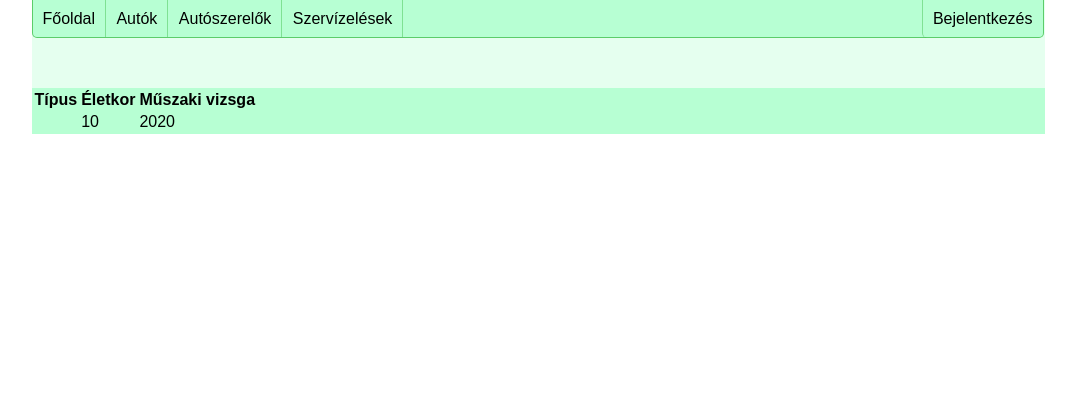
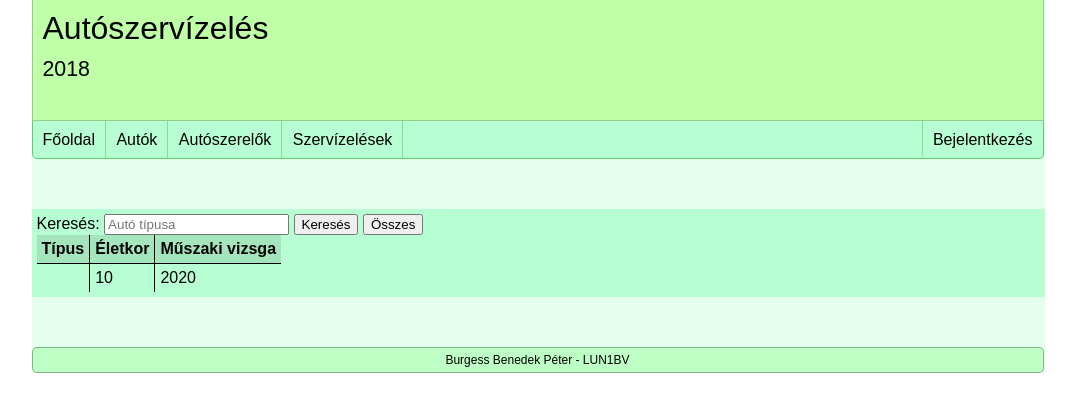
Before and after one commit to benedekb97/info2-hf, a PHP site: page /cars in a window 1280 px wide. Shown: the top 412 px of the page, without its empty margins (102-1178 px from the left). Run offline with PHP 8.4, Linux system fonts and the light colour scheme; tables that the repository leaves empty or names only in its code hold one stand-in row (values such as "Sample post").

Commit message:
Finish project

```diff
--- a/css/main.css
+++ b/css/main.css
@@ -13,6 +13,31 @@
     border-bottom-right-radius:5px;
     border:1px solid rgba(0,155,0,0.5);
     border-top:0;
+}
+
+.container .top{
+    width:100%;
+    background:rgba(100,255,0,0.3);
+    padding: 10px 0 10px 10px;
+    border:1px solid rgba(0,0,0,0.2);
+    border-top:0;
+    height:100px;
+    font-size:24pt;
+}
+
+.container .footer{
+    width:100%;
+    background:rgba(100,255,100,0.3);
+    padding:5px 5px 5px 5px;
+    margin-top:50px;
+    border:1px solid rgba(0,0,0,0.3);
+    border-radius:5px;
+    font-size:9pt;
+    text-align:center;
+}
+
+.container .top span.header-title{
+    font-size:16pt;
 }
 
 .container .header a.header_link{
@@ -77,9 +102,10 @@ body{
 }
 
 .container .content{
-    width:calc(100% + 13px);
+    width:calc(100% + 3px);
     background:rgba(0,255,100,0.2);
     margin-top:50px;
+    padding:5px;
 }
 
 .page-mask{
@@ -91,3 +117,30 @@ body{
     right:0;
     bottom:0;
 }
+
+table{
+    border-spacing:0;
+}
+
+table tr:nth-child(odd) td,th{
+    background:rgba(0,0,0,0.1);
+}
+
+
+table tr td,th{
+    padding:5px;
+    margin:-5px;
+}
+
+table tr td,th{
+    border-bottom:1px solid rgba(0,0,0,1);
+    border-right:1px solid rgba(0,0,0,1);
+}
+
+table tr:last-child td{
+    border-bottom:0;
+}
+
+table tr td:last-child,th:last-child{
+    border-right:0;
+}
--- a/includes/routes.php
+++ b/includes/routes.php
@@ -6,6 +6,7 @@ Router::get('', 'index.php', 'index');
 Router::get('#login', 'index.php', 'index.login');
 
 Router::get('cars', 'cars.php', 'cars');
+Router::post('cars', 'cars.php', 'cars.search');
 Router::get('mechanics', 'mechanics.php', 'mechanics');
 Router::get('profile', 'profile.php', 'profile');
 Router::get('services', 'services.php', 'services');
--- a/views/admin/cars/modify.php
+++ b/views/admin/cars/modify.php
@@ -15,6 +15,7 @@ $car->setType(Request::post('type_'.$car->getId()));
 $car->setTechnicalExamYear(Request::post('technical_exam_year_'.$car->getId()));
 $car->setAge(Request::post('age_'.$car->getId()));
 $car->setOwner(Request::post('owner_'.$car->getId()));
+
 $car->save();
 
 Router::redirect('admin.cars');
--- a/views/cars.php
+++ b/views/cars.php
@@ -8,7 +8,28 @@ $page_title = "Autók";
 
 include "layouts/top.php";
 
+
+if(Request::type() == "POST"){
+    if(Request::post('search_value')!=null){
+    $search_value = Request::post('search_value');
+
+    $cars = Car::search($search_value);
+
+        ?>
+
+        <?php
+    }
+
+}else {
+    $cars = Car::all();
+}
 ?>
+<form action="<?= Router::getLink('cars.search') ?>" method="POST">
+    Keresés:
+    <input type="text" name="search_value" placeholder="Autó típusa">
+    <input type="submit" value="Keresés">
+    <input type="button" onclick="window.location = window.location" value="Összes">
+</form>
     <table>
         <tr>
             <th>Típus</th>
@@ -28,7 +49,7 @@ include "layouts/top.php";
             ?>
         </tr>
         <?php
-        foreach(Car::all() as $car){
+        foreach($cars as $car){
             ?>
             <tr>
                 <td><?= $car->getType() ?></td>
--- a/views/index.php
+++ b/views/index.php
@@ -5,7 +5,7 @@ $page_title = "Főoldal";
 include "layouts/top.php";
 
 ?>
-anyád
+Üdvözöllek a főoldalon!
 <?php
 
 include "layouts/bottom.php";
--- a/views/layouts/bottom.php
+++ b/views/layouts/bottom.php
@@ -1,6 +1,9 @@
 <?php
 namespace Auto;
 ?></div>
+<div class="footer">
+    Burgess Benedek Péter - LUN1BV
+</div>
 </div>
 <?php
 if(!isset($current_user)){
--- a/views/layouts/top.php
+++ b/views/layouts/top.php
@@ -8,6 +8,10 @@ namespace Auto;
 </head>
 <body>
 <div class="container">
+    <div class="top">
+        Autószervízelés<br>
+        <span class="header-title">2018</span>
+    </div>
     <div class="header">
         <a class="header_link first" href="<?= Router::getLink('index'); ?>">Főoldal</a>
         <a class="header_link" href="<?= Router::getLink('cars'); ?>">Autók</a>
```
Also changed, not shown: includes/Auto/Models/Car.php (+32 -3 lines), views/admin/cars/index.php (+12 -5 lines), views/admin/services/index.php (+13 -8 lines).
